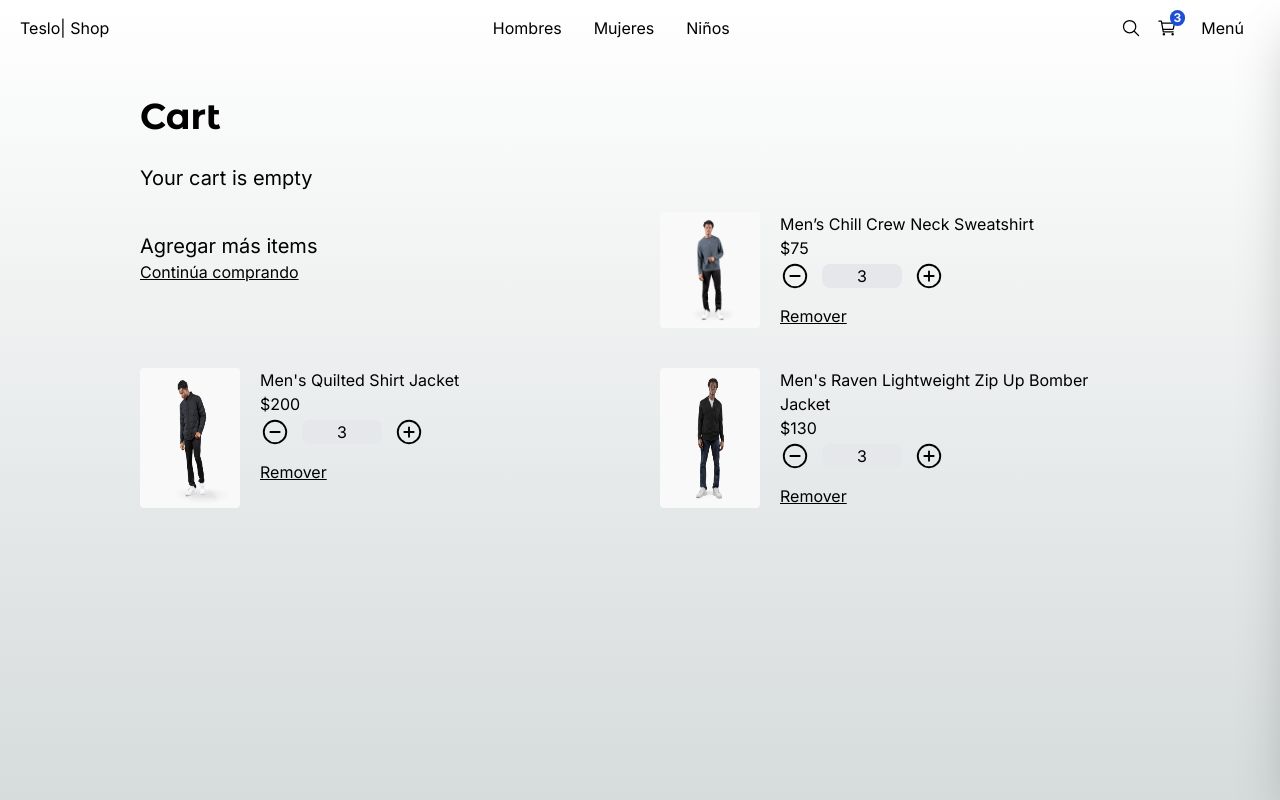
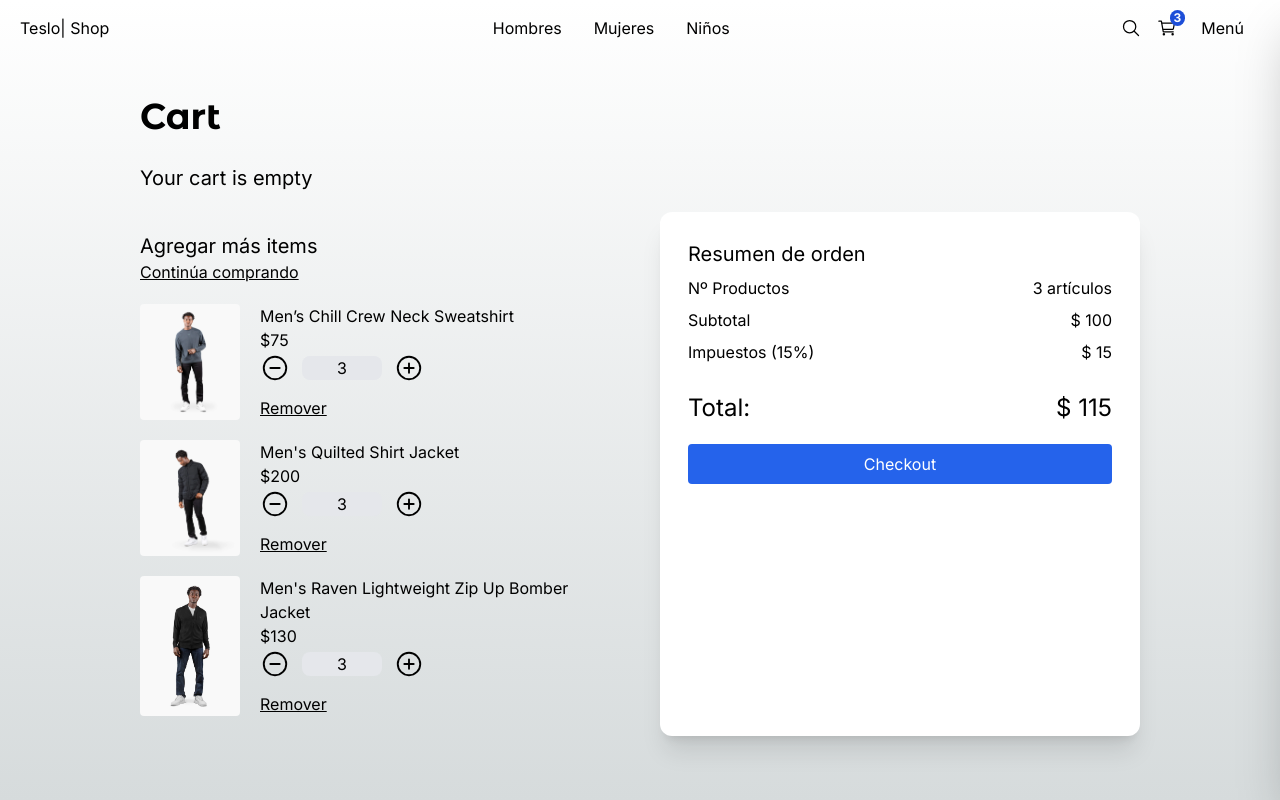
Before and after one commit to Starklord17/TesloShop, a Next.js app: page /cart in a window 1280 px wide. Built offline with nearby package versions, Linux system fonts and the light colour scheme.

Commit message:
Pantalla del cart

```diff
--- a/src/app/(shop)/cart/page.tsx
+++ b/src/app/(shop)/cart/page.tsx
@@ -7,39 +7,33 @@
   initialData.products[0],
   initialData.products[1],
   initialData.products[2],
-]
+];
 
 export default function CartPage() {
   return (
     <main className="flex justify-center items-center mb-72 px-10 sm:px-0">
-
       <section className="flex flex-col w-[1000px]">
-
-        <Title
-          title="Cart"
-          subtitle="Your cart is empty"
-        />
+        <Title title="Cart" subtitle="Your cart is empty" />
 
         <div className="grid grid-cols-1 sm:grid-cols-2 gap-10">
-
           {/* Carrito */}
-        <div className="flex flex-col mt-5">
-          <span className="text-xl">Agregar más items</span>
+          <article className="flex flex-col mt-5">
+            <h2 className="text-xl">Agregar más items</h2>
             <Link href="/" className="underline mb-5">
               Continúa comprando
             </Link>
-        </div>
 
             {/* Items */}
-        {
-          productsInCart.map( product => (
-
-            <div key={product.slug} className="flex">
+            {productsInCart.map((product) => (
+              <div key={product.slug} className="flex mb-5">
                 <Image
                   src={`/products/${product.images[0]}`}
                   alt={product.title}
                   width={100}
                   height={100}
+                  style={{
+                    objectFit: "cover",
+                  }}
                   className="mr-5 rounded"
                 />
 
@@ -48,24 +42,41 @@
                   <p>${product.price}</p>
                   <QuantitySelector quantity={3} />
 
-                <button className="underline mt-3">
-                  Remover
-                </button>
+                  <button className="underline mt-3">Remover</button>
+                </div>
+              </div>
+            ))}
+          </article>
 
+          {/* Checkout - Resumen de orden*/}
+          <aside className="bg-white rounded-xl shadow-xl p-7">
+            <h2 className="text-xl mb-2">Resumen de orden</h2>
+
+            <div className="grid grid-cols-2 gap-2">
+              <span>Nº Productos</span>
+              <span className="text-right">3 artículos</span>
+
+              <span>Subtotal</span>
+              <span className="text-right">$ 100</span>
+
+              <span>Impuestos (15%)</span>
+              <span className="text-right">$ 15</span>
+
+              <span className="mt-5 text-2xl">Total:</span>
+              <span className="mt-5 text-2xl text-right">$ 115</span>
             </div>
 
+            <div className="mt-5 mb-2 w-full">
+              <Link
+                className="flex btn-primary justify-center"
+                href="/checkout/address"
+              >
+                Checkout
+              </Link>
             </div>
-
-          ))
-        }
-
-        {/* Checkout */}
-
-
+          </aside>
         </div>
-
       </section>
-
     </main>
   );
 }
```
Lines whose indentation alone changed are shown as unchanged.
